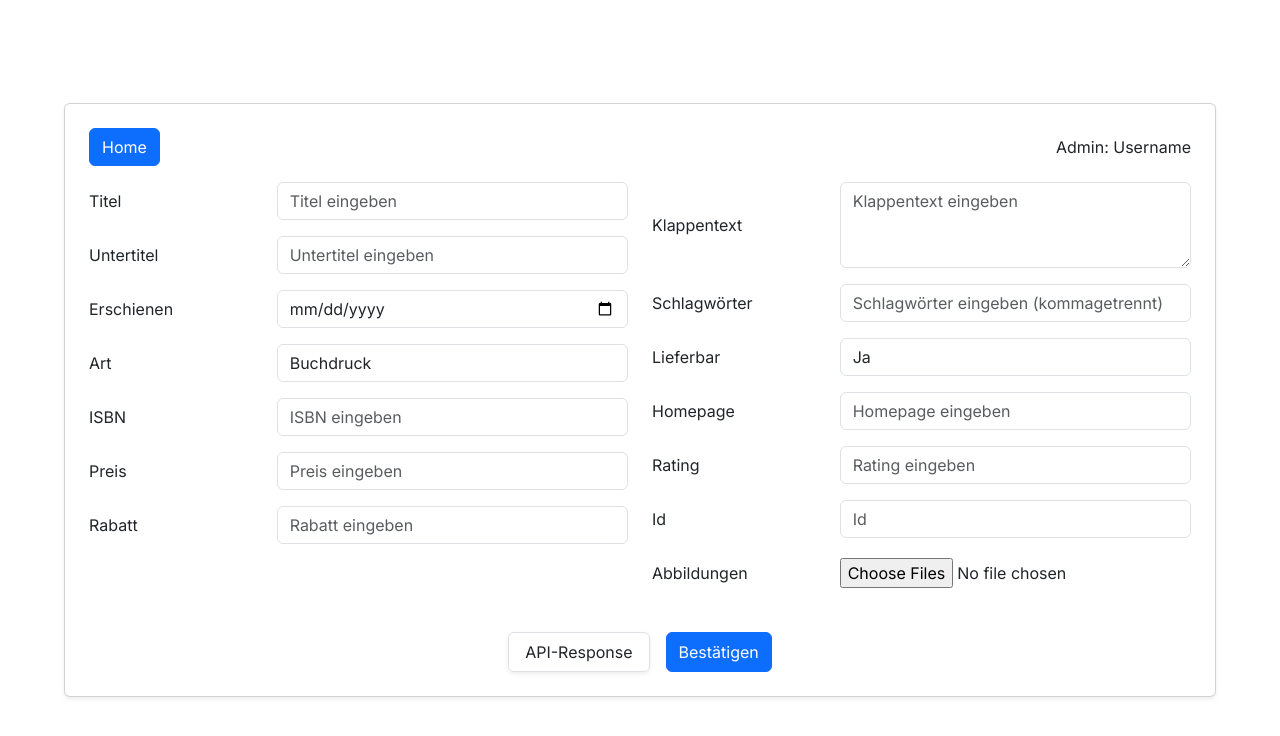
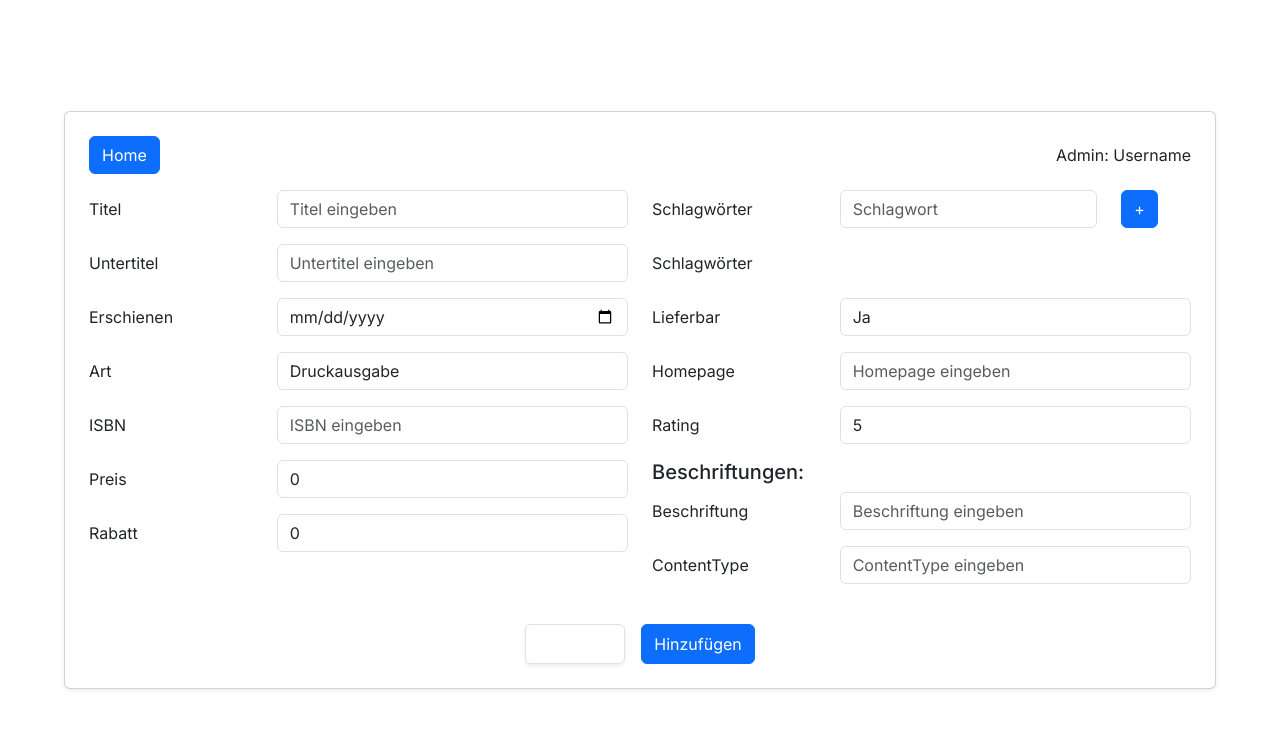
Before and after one commit to swe-ws-24/swe-buch-fe, a Next.js app: page /admin/adminPanel in a window 1280 px wide. Shown: the top 736 px of the page. Built offline with nearby package versions, Linux system fonts and the light colour scheme.

Commit message:
fix: added required fields

```diff
--- a/src/app/admin/adminPanel/page.tsx
+++ b/src/app/admin/adminPanel/page.tsx
@@ -1,6 +1,6 @@
+'use client';
 // src/app/admin/adminPanel/page.tsx
 import React from 'react';
-import ConfirmButton from '@/components/adminPanel/ConfirmButton';
 import BookForm from '@/components/adminPanel/BookForm';
 import HomeButton from '@/components/adminPanel/HomeButton';
 import AdminUsername from '@/components/adminPanel/AdminUsername';
@@ -15,17 +15,7 @@ const AdminPanel: React.FC = () => {
                         <AdminUsername username="Username" />
                     </div>
                 </div>
-                <div className="row">
-                    <div className="col-md-12">
-                        <BookForm />
-                    </div>
-                </div>
-                <div className="d-flex justify-content-center mt-4">
-                    <div className="d-flex justify-content-center align-items-center p-3 border rounded shadow-sm me-3" style={{ height: '40px', minWidth: '100px' }}>
-                        API-Response
-                    </div>
-                    <ConfirmButton />
-                </div>
+                <BookForm />
             </div>
         </main>
     );
--- a/src/components/adminPanel/BookForm.tsx
+++ b/src/components/adminPanel/BookForm.tsx
@@ -1,7 +1,62 @@
 // src/components/adminPanel/BookForm.tsx
-import React from 'react';
+import { BuchArt } from '@/graphql/interfaces';
+import React, { useState } from 'react';
 
 const BookForm: React.FC = () => {
+    const [isbn, setIsbn] = useState<string>("");  // Done
+    const [rating, setRating] = useState<number>(5);  // Done
+    const [art, setArt] = useState<BuchArt>(BuchArt.KINDLE);  // Done
+    const [preis, setPreis] = useState<number>(0.0);  // Done
+    const [rabatt, setRabatt] = useState<number>(0.0); // Done
+    const [lieferbar, setLieferbar] = useState<boolean>(true); // Done
+    const [datum, setDatum] = useState<string>("");  // Done
+    const [homepage, setHomepage] = useState<string>("");  // Done
+    const [schlagwort, setSchlagwort] = useState<string>(""); // Done
+    const [schlagwoerter, setSchlagwoerter] = useState<string[]>([]); // Done
+    const [titel, setTitel] = useState<string>("");  // Done
+    const [untertitel, setUntertitel] = useState<string>(""); // Done
+    const [beschriftung, setBeschriftung] = useState<string>(""); // Done
+    const [contentType, setContentType] = useState<string>("");
+
+    const [error, setError] = useState<string>("");
+
+
+    const addBook = () => {
+        // Alle nicht null werte prüfen
+        if (
+            titel !== "" && titel !== null &&
+            beschriftung !== "" && beschriftung !== null &&
+            contentType !== "" && contentType !== null
+        ) {
+            // GraphQL Mutation
+            const data = {
+                isbn: isbn,
+                rating: rating,
+                art: art as BuchArt,
+                preis: preis,
+                rabatt: rabatt,
+                lieferbar: lieferbar,
+                datum: datum,
+                homepage: homepage,
+                schlagwoerter: schlagwoerter,
+                titel: {
+                    titel: titel,
+                    untertitel: untertitel,
+                },
+                abbildung: {
+                    beschriftung: beschriftung,
+                    contentType: contentType,
+                },
+            };
+
+            console.log(data);
+
+
+        } else {
+            setError("Du musst alle Pflichtfelder korrekt ausfüllen");
+        }
+    };
+
     return (
         <form>
             <div className="row">
@@ -10,30 +65,46 @@ const BookForm: React.FC = () => {
                     <div className="row mb-3 align-items-center">
                         <label htmlFor="title" className="col-sm-4 col-form-label text-nowrap">Titel</label>
                         <div className="col-sm-8">
-                            <input type="text" className="form-control" id="title" placeholder="Titel eingeben" />
+                            <input type="text" className="form-control" id="title" placeholder="Titel eingeben" value={titel} onChange={
+                                (e) => {
+                                    setTitel(e.target.value);
+                                }
+                            } />
                         </div>
                     </div>
                     {/* Untertitel */}
                     <div className="row mb-3 align-items-center">
                         <label htmlFor="subtitle" className="col-sm-4 col-form-label text-nowrap">Untertitel</label>
                         <div className="col-sm-8">
-                            <input type="text" className="form-control" id="subtitle" placeholder="Untertitel eingeben" />
+                            <input type="text" className="form-control" id="subtitle" placeholder="Untertitel eingeben" value={untertitel} onChange={
+                                (e) => {
+                                    setUntertitel(e.target.value);
+                                }
+                            }/>
                         </div>
                     </div>
                     {/* Erschienen */}
                     <div className="row mb-3 align-items-center">
                         <label htmlFor="date" className="col-sm-4 col-form-label text-nowrap">Erschienen</label>
                         <div className="col-sm-8">
-                            <input type="date" className="form-control" id="date" />
+                            <input type="date" className="form-control" id="date" value={datum} onChange={
+                                (e) => {
+                                    setDatum(e.target.value);
+                                }
+                            } />
                         </div>
                     </div>
                     {/* Art */}
                     <div className="row mb-3 align-items-center">
                         <label htmlFor="type" className="col-sm-4 col-form-label text-nowrap">Art</label>
                         <div className="col-sm-8">
-                            <select className="form-control" id="type">
-                                <option value="DRUCKAUSGABE">Buchdruck</option>
-                                <option value="KINDLE">Kindle</option>
+                            <select className="form-control" id="type" onChange={
+                                (e) => {
+                                    setArt(e.target.value as BuchArt);
+                                }
+                            }>
+                                <option value={BuchArt.DRUCKAUSGABE}>Druckausgabe</option>
+                                <option value={BuchArt.KINDLE}>Kindle</option>
                             </select>
                         </div>
                     </div>
@@ -41,46 +112,83 @@ const BookForm: React.FC = () => {
                     <div className="row mb-3 align-items-center">
                         <label htmlFor="isbn" className="col-sm-4 col-form-label text-nowrap">ISBN</label>
                         <div className="col-sm-8">
-                            <input type="text" className="form-control" id="isbn" placeholder="ISBN eingeben" />
+                            <input type="text" className="form-control" id="isbn" placeholder="ISBN eingeben" value={isbn} onChange={
+                                (e) => {
+                                    setIsbn(e.target.value);
+                                }
+                            } />
                         </div>
                     </div>
                     {/* Preis */}
                     <div className="row mb-3 align-items-center">
                         <label htmlFor="price" className="col-sm-4 col-form-label text-nowrap">Preis</label>
                         <div className="col-sm-8">
-                            <input type="number" step="0.01" className="form-control" id="price" placeholder="Preis eingeben" />
+                            <input type="number" min="0.00" step="0.01" className="form-control" id="price" placeholder="Preis eingeben" value={preis} onChange={
+                                (e) => {
+                                    setPreis(Number(e.target.value));
+                                }
+                            } />
                         </div>
                     </div>
                     {/* Rabatt */}
                     <div className="row mb-3 align-items-center">
                         <label htmlFor="discount" className="col-sm-4 col-form-label text-nowrap">Rabatt</label>
                         <div className="col-sm-8">
-                            <input type="number" step="0.01" className="form-control" id="discount" placeholder="Rabatt eingeben" />
+                            <input type="number" min="0.00" step="0.01" className="form-control" id="discount" placeholder="Rabatt eingeben" value={rabatt} onChange={
+                                (e) => {
+                                    setRabatt(Number(e.target.value));
+                                }
+                            } />
                         </div>
                     </div>
                 </div>
                 <div className="col-md-6">
-                    {/* Klappentext */}
-                    <div className="row mb-3 align-items-center">
-                        <label htmlFor="description" className="col-sm-4 col-form-label text-nowrap">Klappentext</label>
-                        <div className="col-sm-8">
-                            <textarea className="form-control" id="description" rows={3} placeholder="Klappentext eingeben"></textarea>
-                        </div>
-                    </div>
                     {/* Schlagwörter */}
                     <div className="row mb-3 align-items-center">
                         <label htmlFor="keywords" className="col-sm-4 col-form-label text-nowrap">Schlagwörter</label>
+                        <div className="col-sm-6">
+                            <input type="text" className="form-control" id="keywords" placeholder="Schlagwort" value={schlagwort} onChange={
+                                (e) => {
+                                    setSchlagwort(e.target.value);
+                                }
+                            } />
+                        </div>
+                        <div className="col-sm-1">
+                            <button className="btn btn-primary" onClick={
+                                (e) => {
+                                    e.preventDefault();
+                                    setSchlagwoerter([...schlagwoerter, schlagwort]);
+                                    setSchlagwort("");
+                                }
+                            }>
+                                +
+                            </button>
+                        </div>
+                    </div>
+                    <div className="row mb-3 align-items-center">
+                        <label htmlFor="keywords" className="col-sm-4 col-form-label text-nowrap">Schlagwörter</label>
                         <div className="col-sm-8">
-                            <input type="text" className="form-control" id="keywords" placeholder="Schlagwörter eingeben (kommagetrennt)" />
+                            {
+                                schlagwoerter.map((wort, index) => (
+                                <div key={index}>
+                                    {wort}
+                                </div>
+                                ))
+                            }
                         </div>
                     </div>
                     {/* Lieferbar */}
                     <div className="row mb-3 align-items-center">
                         <label htmlFor="available" className="col-sm-4 col-form-label text-nowrap">Lieferbar</label>
                         <div className="col-sm-8">
-                            <select className="form-control" id="available">
-                                <option value="true">Ja</option>
-                                <option value="false">Nein</option>
+                            <select className="form-control" id="available" value={Number(lieferbar)} onChange={
+                                (e) => {
+                                    const newValue = Boolean(Number(e.target.value));
+                                    setLieferbar(newValue);
+                                }
+                            }>
+                                <option value="1">Ja</option>
+                                <option value="0">Nein</option>
                             </select>
                         </div>
                     </div>
@@ -88,31 +196,62 @@ const BookForm: React.FC = () => {
                     <div className="row mb-3 align-items-center">
                         <label htmlFor="homepage" className="col-sm-4 col-form-label text-nowrap">Homepage</label>
                         <div className="col-sm-8">
-                            <input type="url" className="form-control" id="homepage" placeholder="Homepage eingeben" />
+                            <input type="url" className="form-control" id="homepage" placeholder="Homepage eingeben" value={homepage} onChange={
+                                (e) => {
+                                    setHomepage(e.target.value);
+                                }
+                            } />
                         </div>
                     </div>
                     {/* Rating */}
                     <div className="row mb-3 align-items-center">
                         <label htmlFor="rating" className="col-sm-4 col-form-label text-nowrap">Rating</label>
                         <div className="col-sm-8">
-                            <input type="number" className="form-control" id="rating" placeholder="Rating eingeben" />
-                        </div>
-                    </div>
-                    {/* Id */}
-                    <div className="row mb-3 align-items-center">
-                        <label htmlFor="id" className="col-sm-4 col-form-label text-nowrap">Id</label>
-                        <div className="col-sm-8">
-                            <input type="text" className="form-control" id="id" placeholder="Id" readOnly />
+                            <input type="number" min="1" max="5" className="form-control" id="rating" placeholder="Rating eingeben" value={rating} onChange={
+                                (e) => {
+                                    setRating(Number(e.target.value));
+                                }
+                            } />
                         </div>
                     </div>
                     {/* Abbildungen */}
+                    <h5>Beschriftungen:</h5>
                     <div className="row mb-3 align-items-center">
-                        <label htmlFor="images" className="col-sm-4 col-form-label text-nowrap">Abbildungen</label>
+                        <label htmlFor="images" className="col-sm-4 col-form-label text-nowrap">Beschriftung</label>
                         <div className="col-sm-8">
-                            <input type="file" className="form-control-file" id="images" multiple />
+                        <input type="text" min="1" max="5" className="form-control" id="rating" placeholder="Beschriftung eingeben" value={beschriftung} onChange={
+                                (e) => {
+                                    setBeschriftung(e.target.value);
+                                }
+                            } />
+                        </div>
+                    </div>
+                    <div className="row mb-3 align-items-center">
+                        <label htmlFor="images" className="col-sm-4 col-form-label text-nowrap">ContentType</label>
+                        <div className="col-sm-8">
+                        <input type="text" min="1" max="5" className="form-control" id="rating" placeholder="ContentType eingeben" value={contentType} onChange={
+                                (e) => {
+                                    setContentType(e.target.value);
+                                }
+                            } />
                         </div>
                     </div>
                 </div>
+            </div>
+            <div className="d-flex justify-content-center mt-4">
+                <div className="d-flex justify-content-center align-items-center p-3 border rounded shadow-sm me-3" style={{ height: '40px', minWidth: '100px' }}>
+                    {
+                        error
+                    }
+                </div>
+                <button className="btn btn-primary" onClick={
+                    (e) => {
+                        e.preventDefault();
+                        addBook();
+                    }
+                }>
+                    Hinzufügen
+                </button>
             </div>
         </form>
     );
--- a/src/components/adminPanel/HomeButton.tsx
+++ b/src/components/adminPanel/HomeButton.tsx
@@ -1,8 +1,10 @@
+import Link from "next/link";
+
 const HomeButton: React.FC = () => {
     return (
-        <button type="button" className="btn btn-primary">
+        <Link href="/search" type="button" className="btn btn-primary">
             Home
-        </button>
+        </Link>
     );
 }
 
```
